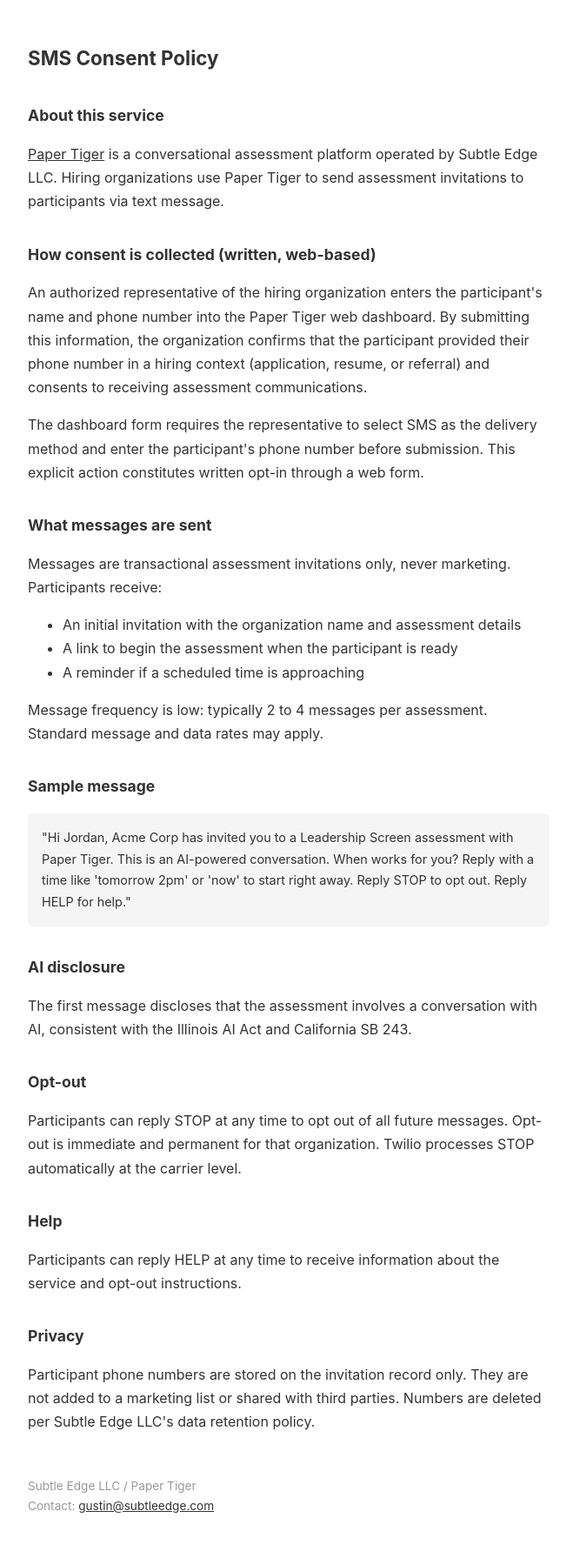
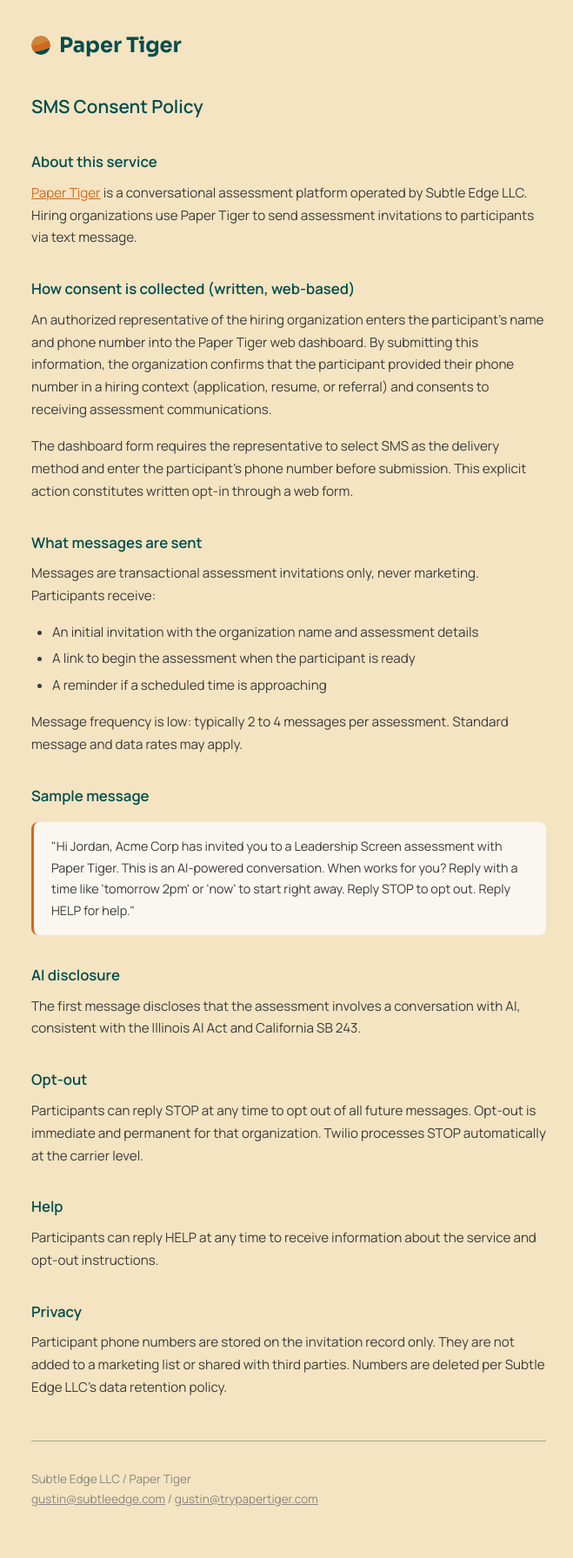
Before and after one commit to subtle-edge/subtleedge.com, a Jekyll site: the page built from sms-consent.html, in a window 1280 px wide. Shown: the whole page at 87% size, without its empty margins (308-967 px from the left). Built offline with Jekyll 4.4.1, drawn with Linux system fonts in a browser that asks for light colours.

Commit message:
Brand Paper Tiger pages for Twilio verification
Both pages on subtleedge.com now carry the Paper Tiger
logo, color palette, and typography. The visual connection
between the parent company and the product strengthens the
business identity for toll-free verification.

```diff
--- a/sms-consent.html
+++ b/sms-consent.html
@@ -7,102 +7,147 @@
 <head>
     <meta charset="UTF-8">
     <meta name="viewport" content="width=device-width, initial-scale=1.0">
-    <title>SMS Consent - Subtle Edge LLC / Paper Tiger</title>
+    <title>SMS Consent Policy - Paper Tiger</title>
+    <link rel="preconnect" href="https://fonts.googleapis.com">
+    <link rel="preconnect" href="https://fonts.gstatic.com" crossorigin>
+    <link href="https://fonts.googleapis.com/css2?family=Sora:wght@700&family=Manrope:wght@400;500;600&display=swap" rel="stylesheet">
     <style>
+        * { margin: 0; padding: 0; box-sizing: border-box; }
         body {
-            font-family: -apple-system, system-ui, sans-serif;
-            max-width: 600px;
-            margin: 3rem auto;
-            padding: 0 1.5rem;
+            font-family: 'Manrope', sans-serif;
+            background: #F4E4C1;
+            color: #3C3C3C;
             line-height: 1.7;
-            color: #333;
         }
-        h1 { font-size: 1.4rem; margin-bottom: 1.5rem; }
-        h2 { font-size: 1.1rem; margin-top: 2rem; margin-bottom: 0.5rem; }
-        p { margin-bottom: 1rem; }
-        .sample { background: #f5f5f5; padding: 1rem; border-radius: 6px; font-size: 0.9rem; margin: 1rem 0; }
-        .footer { margin-top: 3rem; color: #999; font-size: 0.85rem; }
-        a { color: #333; }
+        .header {
+            padding: 2rem 1.5rem;
+            max-width: 640px;
+            margin: 0 auto;
+        }
+        .logo {
+            display: flex;
+            align-items: center;
+            gap: 10px;
+            text-decoration: none;
+            font-family: 'Sora', sans-serif;
+            font-size: 24px;
+            font-weight: 700;
+            color: #004D4D;
+        }
+        .logo-icon {
+            width: 22px;
+            height: 22px;
+            border-radius: 50%;
+            overflow: hidden;
+            position: relative;
+            flex-shrink: 0;
+        }
+        .logo-icon svg {
+            position: absolute;
+            inset: 0;
+            width: 100%;
+            height: 100%;
+        }
+        .content {
+            max-width: 640px;
+            margin: 0 auto;
+            padding: 0 1.5rem 3rem;
+        }
+        h1 {
+            font-family: 'Manrope', sans-serif;
+            font-size: 1.3rem;
+            font-weight: 600;
+            color: #004D4D;
+            margin-bottom: 1.5rem;
+        }
+        h2 {
+            font-family: 'Manrope', sans-serif;
+            font-size: 1.05rem;
+            font-weight: 600;
+            color: #004D4D;
+            margin-top: 2rem;
+            margin-bottom: 0.5rem;
+        }
+        p { margin-bottom: 1rem; font-size: 0.95rem; }
+        ul { margin-bottom: 1rem; padding-left: 1.5rem; font-size: 0.95rem; }
+        li { margin-bottom: 0.3rem; }
+        a { color: #D2691E; }
+        a:hover { color: #B87333; }
+        .sample {
+            background: #FAF6F0;
+            padding: 1rem 1.25rem;
+            border-radius: 8px;
+            font-size: 0.9rem;
+            margin: 1rem 0;
+            border-left: 3px solid #D2691E;
+        }
+        .footer {
+            margin-top: 3rem;
+            padding-top: 2rem;
+            border-top: 1px solid #9CAF88;
+            color: #8B8680;
+            font-size: 0.85rem;
+        }
+        .footer a { color: #8B8680; }
     </style>
 </head>
 <body>
+    <div class="header">
+        <a href="/paper-tiger" class="logo">
+            <div class="logo-icon">
+                <svg viewBox="0 0 24 24" xmlns="http://www.w3.org/2000/svg">
+                    <defs><clipPath id="consent-logo-clip"><circle cx="12" cy="12" r="12"/></clipPath></defs>
+                    <g clip-path="url(#consent-logo-clip)" transform="rotate(-15 12 12)">
+                        <path d="M 0 0 L 24 0 L 24 9.12 Q 20 8.12, 16 9.12 Q 12 10.12, 8 9.62 Q 4 9.12, 0 9.12 Z" fill="#CD853F"/>
+                        <path d="M 0 9.12 Q 4 9.12, 8 9.62 Q 12 10.12, 16 9.12 Q 20 8.12, 24 9.12 L 24 18.24 Q 20 17.74, 16 18.24 Q 12 18.74, 8 18.24 Q 4 17.74, 0 18.24 Z" fill="#D2691E"/>
+                        <path d="M 0 18.24 Q 4 17.74, 8 18.24 Q 12 18.74, 16 18.24 Q 20 17.74, 24 18.24 L 24 24 L 0 24 Z" fill="#004D4D"/>
+                    </g>
+                </svg>
+            </div>
+            Paper Tiger
+        </a>
+    </div>
+
+    <div class="content">
         <h1>SMS Consent Policy</h1>
 
         <h2>About this service</h2>
-    <p>
-        <a href="/paper-tiger">Paper Tiger</a> is a conversational assessment
-        platform operated by Subtle Edge LLC. Hiring organizations use Paper
-        Tiger to send assessment invitations to participants via text message.
-    </p>
+        <p><a href="/paper-tiger">Paper Tiger</a> is a conversational assessment platform operated by Subtle Edge LLC. Hiring organizations use Paper Tiger to send assessment invitations to participants via text message.</p>
 
         <h2>How consent is collected (written, web-based)</h2>
-    <p>
-        An authorized representative of the hiring organization enters the
-        participant's name and phone number into the Paper Tiger web dashboard.
-        By submitting this information, the organization confirms that the
-        participant provided their phone number in a hiring context
-        (application, resume, or referral) and consents to receiving assessment
-        communications.
-    </p>
-    <p>
-        The dashboard form requires the representative to select SMS as the
-        delivery method and enter the participant's phone number before
-        submission. This explicit action constitutes written opt-in through
-        a web form.
-    </p>
+        <p>An authorized representative of the hiring organization enters the participant's name and phone number into the Paper Tiger web dashboard. By submitting this information, the organization confirms that the participant provided their phone number in a hiring context (application, resume, or referral) and consents to receiving assessment communications.</p>
+        <p>The dashboard form requires the representative to select SMS as the delivery method and enter the participant's phone number before submission. This explicit action constitutes written opt-in through a web form.</p>
 
         <h2>What messages are sent</h2>
-    <p>
-        Messages are transactional assessment invitations only, never marketing.
-        Participants receive:
-    </p>
+        <p>Messages are transactional assessment invitations only, never marketing. Participants receive:</p>
         <ul>
             <li>An initial invitation with the organization name and assessment details</li>
             <li>A link to begin the assessment when the participant is ready</li>
             <li>A reminder if a scheduled time is approaching</li>
         </ul>
-    <p>
-        Message frequency is low: typically 2 to 4 messages per assessment.
-        Standard message and data rates may apply.
-    </p>
+        <p>Message frequency is low: typically 2 to 4 messages per assessment. Standard message and data rates may apply.</p>
 
         <h2>Sample message</h2>
         <div class="sample">
-        "Hi Jordan, Acme Corp has invited you to a Leadership Screen assessment
-        with Paper Tiger. This is an AI-powered conversation. When works for
-        you? Reply with a time like 'tomorrow 2pm' or 'now' to start right
-        away. Reply STOP to opt out. Reply HELP for help."
+            "Hi Jordan, Acme Corp has invited you to a Leadership Screen assessment with Paper Tiger. This is an AI-powered conversation. When works for you? Reply with a time like 'tomorrow 2pm' or 'now' to start right away. Reply STOP to opt out. Reply HELP for help."
         </div>
 
         <h2>AI disclosure</h2>
-    <p>
-        The first message discloses that the assessment involves a conversation
-        with AI, consistent with the Illinois AI Act and California SB 243.
-    </p>
+        <p>The first message discloses that the assessment involves a conversation with AI, consistent with the Illinois AI Act and California SB 243.</p>
 
         <h2>Opt-out</h2>
-    <p>
-        Participants can reply STOP at any time to opt out of all future
-        messages. Opt-out is immediate and permanent for that organization.
-        Twilio processes STOP automatically at the carrier level.
-    </p>
+        <p>Participants can reply STOP at any time to opt out of all future messages. Opt-out is immediate and permanent for that organization. Twilio processes STOP automatically at the carrier level.</p>
 
         <h2>Help</h2>
-    <p>
-        Participants can reply HELP at any time to receive information about
-        the service and opt-out instructions.
-    </p>
+        <p>Participants can reply HELP at any time to receive information about the service and opt-out instructions.</p>
 
         <h2>Privacy</h2>
-    <p>
-        Participant phone numbers are stored on the invitation record only.
-        They are not added to a marketing list or shared with third parties.
-        Numbers are deleted per Subtle Edge LLC's data retention policy.
-    </p>
+        <p>Participant phone numbers are stored on the invitation record only. They are not added to a marketing list or shared with third parties. Numbers are deleted per Subtle Edge LLC's data retention policy.</p>
 
-    <p class="footer">
+        <div class="footer">
             Subtle Edge LLC / Paper Tiger<br>
-        Contact: <a href="mailto:gustin@subtleedge.com">gustin@subtleedge.com</a>
-    </p>
+            <a href="mailto:gustin@subtleedge.com">gustin@subtleedge.com</a> / <a href="mailto:gustin@trypapertiger.com">gustin@trypapertiger.com</a>
+        </div>
+    </div>
 </body>
 </html>
```
Also changed, not shown: paper-tiger.html (+91 -46 lines). Lines whose indentation alone changed are shown as unchanged.
